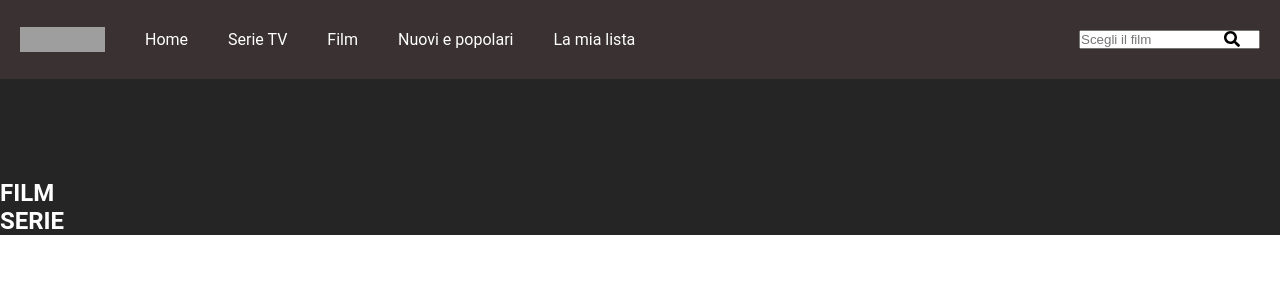
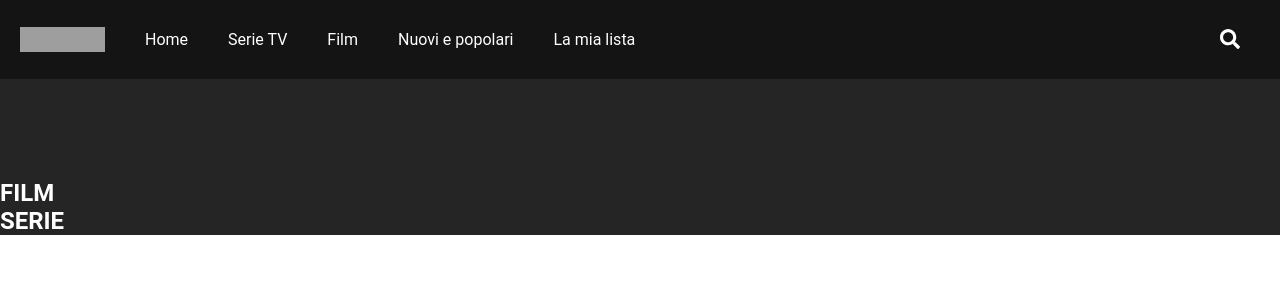
Before and after one commit to Marcotexcode/vue-boolflix, a Vue app: page / in a window 1280 px wide. Shown: the top 300 px of the page. Built offline with nearby package versions, Linux system fonts and the light colour scheme; grey boxes are pictures that could not be loaded.

Commit message:
add modifiche search

```diff
--- a/src/components/Header.vue
+++ b/src/components/Header.vue
@@ -27,13 +27,20 @@
 
             <form>
 
-                <input :class="{ active: isActive }" v-on:keyup="$emit('search', inputText)" class="search-text" type="text" placeholder="Scegli il film" v-model.trim="inputText">
+                <div @click="isActive = !isActive" :class="{ active: isActive }" class="btn2">
+
+                    <i class="search-btn fas fa-times"></i>
+
+                </div>
+
+                <input v-on:keyup="$emit('search', inputText)" class="search-text" :class="{ active: isActive }" type="text" placeholder="Scegli il film" v-model.trim="inputText">
 
                 <div @click="isActive = !isActive" class="btn">
 
-                    <i  class="search-btn fas fa-search"></i>
+                    <i class="search-btn fas fa-search"></i>
 
                 </div>
+
 
 
 
@@ -58,7 +65,7 @@
 
 
             return {
-                isActive: false,
+                isActive: true,
                 inputText: ''
 
             }
@@ -91,7 +98,8 @@
         justify-content: space-between;
         align-items: center;
         width: 100%;
-        background-color: rgb(58, 50, 50);
+
+        background-color: rgb(20, 20, 20);;
         padding: 10px 20px;
 
         .logo-menu {
@@ -131,11 +139,21 @@
 
             .btn{
                 margin: 0px 20px;
-                color: black;
+                color: white;
                 position: absolute;
                 right: 0;
                 z-index: 10;
+                font-size: 20px;
+                cursor: pointer;
+            }
 
+            .btn2{
+                cursor: pointer;
+                margin: 0px 10px;
+                color: white;
+                left: 0;
+                z-index: 10;
+                font-size: 20px;
             }
 
         }
@@ -149,11 +167,21 @@
                 @include button (black);
             }
 
-            .active {
-                opacity: 1;
+            .search-text {
+                display: block;
                 @include input (black);
                 padding: 10px;
                 border-radius: 20px;
+                transition: all 0.5s;
+                background-color: rgba(0, 0, 0, 0.753);
+                color: white;
+                outline: none;
+            }
+
+            .active {
+                padding: 0;
+                width: 0;
+                opacity: 0;
             }
 
             input:focus {
```
